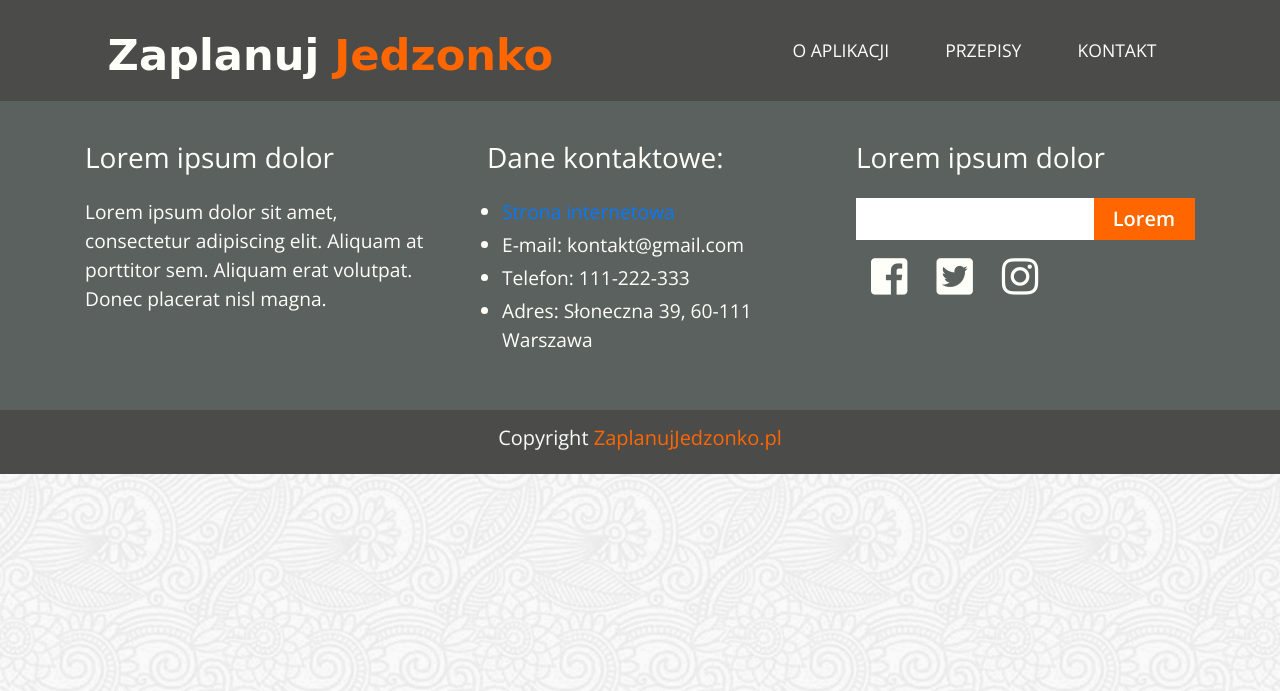
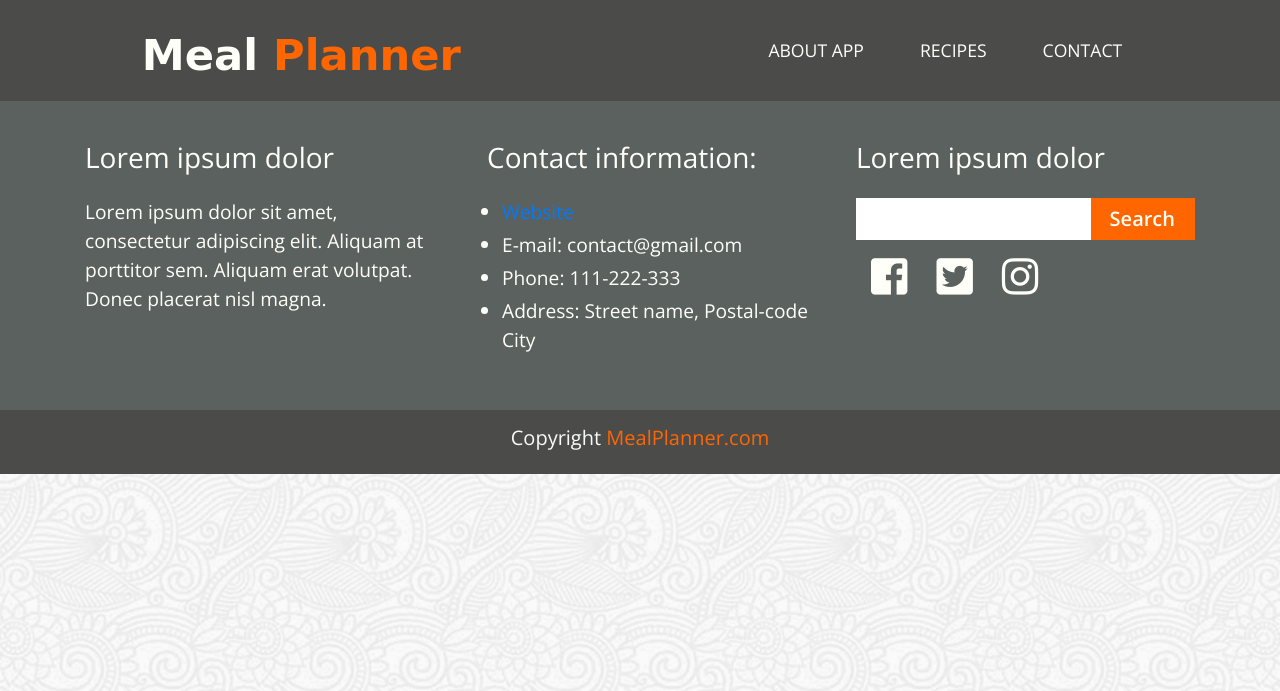
Before and after one commit to RafalCzerwik/SCRUM_LAB-Meal_Planner, a Django app: template jedzonko/templates/index.html in a window 1280 px wide. Shown: the top 691 px of the page. Run offline with Django 3.2, Linux system fonts and the light colour scheme; the template is opened without the code that fills it, so the values that code supplies are empty; some libraries are stand-ins or nearby versions; some web fonts are replaced.

Commit message:
updated index.html

```diff
--- a/jedzonko/templates/index.html
+++ b/jedzonko/templates/index.html
@@ -5,7 +5,7 @@
 <head>
     <meta charset="utf-8">
     <meta name="viewport" content="width=device-width, initial-scale=1, shrink-to-fit=no">
-    <title>Zaplanuj Jedzonko</title>
+    <title>Meal Planner</title>
     <link rel="stylesheet" href="https://stackpath.bootstrapcdn.com/bootstrap/4.1.3/css/bootstrap.min.css" integrity="sha384-MCw98/SFnGE8fJT3GXwEOngsV7Zt27NXFoaoApmYm81iuXoPkFOJwJ8ERdknLPMO"
         crossorigin="anonymous">
     <link href="https://fonts.googleapis.com/css?family=Charmonman:400,700|Open+Sans:400,600,700&amp;subset=latin-ext"
@@ -18,7 +18,7 @@
     <header class="page-header">
         <nav class="navbar navbar-expand-lg justify-content-around">
             <a href="/" class="navbar-brand main-logo">
-                Zaplanuj <span>Jedzonko</span>
+                Meal <span>Planner</span>
             </a>
             <ul class="nav nounderline text-uppercase">
                 <!--
@@ -30,13 +30,13 @@
                 </li>
                 -->
                 <li class="nav-item ml-4">
-                    <a class="nav-link" href="{% url 'about_page' %}">o aplikacji</a>
+                    <a class="nav-link" href="#contact">About app</a>
                 </li>
                 <li class="nav-item ml-4">
-                    <a class="nav-link disabled" href="/recipe/list/">Przepisy</a>
+                    <a class="nav-link disabled" href="/recipe/list/">Recipes</a>
                 </li>
                 <li class="nav-item ml-4">
-                    <a class="nav-link disabled" href="{% url 'contact_page' %}">Kontakt</a>
+                    <a class="nav-link disabled" href="#contact">Contact</a>
                 </li>
             </ul>
         </nav>
@@ -56,25 +56,6 @@
                     </div>
                 {% endfor %}
             </div>
-                <!-- <div class="carousel-item">
-                    <div class="container w-75 d-flex">
-                        <div class="carousel-caption d-block">
-                            <h1>Torem ipsum dolor sit amet</h1>
-                            <h3> consectetur adipiscing elit, sed do eiusmod tempor incididunt ut labore et dolore
-                                magna aliqua.</h3>
-                        </div>
-                    </div>
-                </div>
-                <div class="carousel-item">
-                    <div class="container w-75 d-flex">
-                        <div class="carousel-caption d-block">
-                            <h1>Borem ipsum dolor sit amet</h1>
-                            <h3> consectetur adipiscing elit, sed do eiusmod tempor incididunt ut labore et dolore
-                                magna aliqua.</h3>
-                        </div>
-                    </div>
-                </div>
-            </div> -->
             <a class="carousel-control-prev" href="#carouselExampleControls" role="button" data-slide="prev">
                 <span class="carousel-control-prev-icon" aria-hidden="true"></span>
                 <span class="sr-only">Previous</span>
@@ -139,7 +120,7 @@
                             aria-label="Recipient's username" aria-describedby="basic-addon2">
                         <div class="input-group-append">
                             <button class="input-group-text btn-color border-0 rounded-0" type="submit" id="basic-addon2">
-                                <a href="index.html">Lorem</a>
+                                <a href="#">Subscribe</a>
                             </button>
                         </div>
                     </div>
@@ -157,13 +138,14 @@
                 </div>
 
                 <div class="col-7 ml-4">
-                    <h1 class="pb-1">O Aplikacji</h1>
-                    <p>Aplikacja przeglądarkowa za pomocą której możemy:
-                        <li>Dodawać i modyfikować przepisy</li>
-                        <li>Wyświetlać listy przepisów</li>
-                        <li>Stworzyć, wyświetlić i modyfikować harmonogram żywienia</li>
-                        <li>Głosować na przepisy (podoba mi się / nie podoba mi się)</li>
-                    </p>
+                    <h1 class="pb-1">About the Application</h1>
+                    <p>The browser application allows us to:</p>
+                    <ul style="list-style-type: none; padding-left: 0;">
+                        <li>&#8226; Add and modify recipes</li>
+                        <li>&#8226; Display lists of recipes</li>
+                        <li>&#8226; Create, display, and modify meal schedules</li>
+                        <li>&#8226; Vote on recipes (like / dislike)</li>
+                    </ul>
                 </div>
             </div>
         </div>
@@ -194,12 +176,12 @@
                     <p>Lorem ipsum dolor sit amet, consectetur adipiscing elit. Aliquam at porttitor sem.  Aliquam erat volutpat. Donec placerat nisl magna.</p>
                 </div>
                 <div class="col pl-4 ml-4">
-                    <h3 class="mb-4">Dane kontaktowe:</h3>
+                    <h3 class="mb-4">Contact information:</h3>
                     <ul class="container">
-                        <li><a href="#http://127.0.0.1:8000/">Strona internetowa</a></li>
-                        <li>E-mail: kontakt@gmail.com</li>
-                        <li>Telefon: 111-222-333</li>
-                        <li>Adres: Słoneczna 39, 60-111 Warszawa</li>
+                        <li><a href="#">Website</a></li>
+                        <li>E-mail: contact@gmail.com</li>
+                        <li>Phone: 111-222-333</li>
+                        <li>Address: Street name, Postal-code City</li>
                     </ul>
                 </div>
                 <div class="col">
@@ -209,7 +191,7 @@
                             aria-label="Recipient's username" aria-describedby="basic-addon2">
                         <div class="input-group-append">
                             <button class="input-group-text btn-color border-0 rounded-0" type="submit" id="basic-addon2"><a
-                                    href="index.html">Lorem</a></button>
+                                    href="#">Search</a></button>
                         </div>
                     </div>
                     <div class="container d-flex-row">
@@ -231,7 +213,7 @@
 
     <footer class="footer-section pt-3 pb-3">
         <div class="container text-center">
-            <h5 class="text-light">Copyright <span class="footer-text-color">ZaplanujJedzonko.pl</span></h5>
+            <h5 class="text-light">Copyright <span class="footer-text-color">MealPlanner.com</span></h5>
         </div>
     </footer>
 
@@ -241,19 +223,5 @@
         crossorigin="anonymous"></script>
     <script src="https://stackpath.bootstrapcdn.com/bootstrap/4.1.3/js/bootstrap.min.js" integrity="sha384-ChfqqxuZUCnJSK3+MXmPNIyE6ZbWh2IMqE241rYiqJxyMiZ6OW/JmZQ5stwEULTy"
         crossorigin="anonymous"></script>
-    {% if scroll_to_contact  %}
-        <script>
-            document.addEventListener('DOMContentLoaded', function (){
-                document.getElementById('contact').scrollIntoView();
-            })
-        </script>
-    {% endif %}
-    {% if scroll_to_about  %}
-        <script>
-            document.addEventListener('DOMContentLoaded', function (){
-                document.getElementById('about').scrollIntoView();
-            })
-        </script>
-    {% endif %}
 </body>
 </html>
--- a/scrumlab/urls.py
+++ b/scrumlab/urls.py
@@ -17,7 +17,7 @@ from django.contrib import admin
 from django.urls import path
 
 from jedzonko.views import IndexView, DashboardView, RecipeModifyView, AddRecipeView, RecipeListView, RecipeDetailsView, \
-    AddRecipeToPlanView, AddPlanView, PlanListView, PlanDetailsView, contactpage, aboutapppage
+    AddRecipeToPlanView, AddPlanView, PlanListView, PlanDetailsView
 
 urlpatterns = [
     path('admin/', admin.site.urls),
@@ -31,6 +31,6 @@ urlpatterns = [
     path('plan/add-recipe/', AddRecipeToPlanView.as_view(), name='add_recipe_to_plan'),
     path('plan/list/', PlanListView.as_view(), name='plan_list'),
     path('plan/<int:id>/', PlanDetailsView.as_view(), name='plan_details'),
-    path('contact/', contactpage, name='contact_page'),
-    path('about/', aboutapppage, name='about_page'),
+    # path('contact/', contactpage, name='contact_page'),
+    # path('about/', aboutapppage, name='about_page'),
 ]
```
Also changed, not shown: jedzonko/views.py (+64 -32 lines), jedzonko/templates/login.html (added), jedzonko/templates/registration.html (added).
